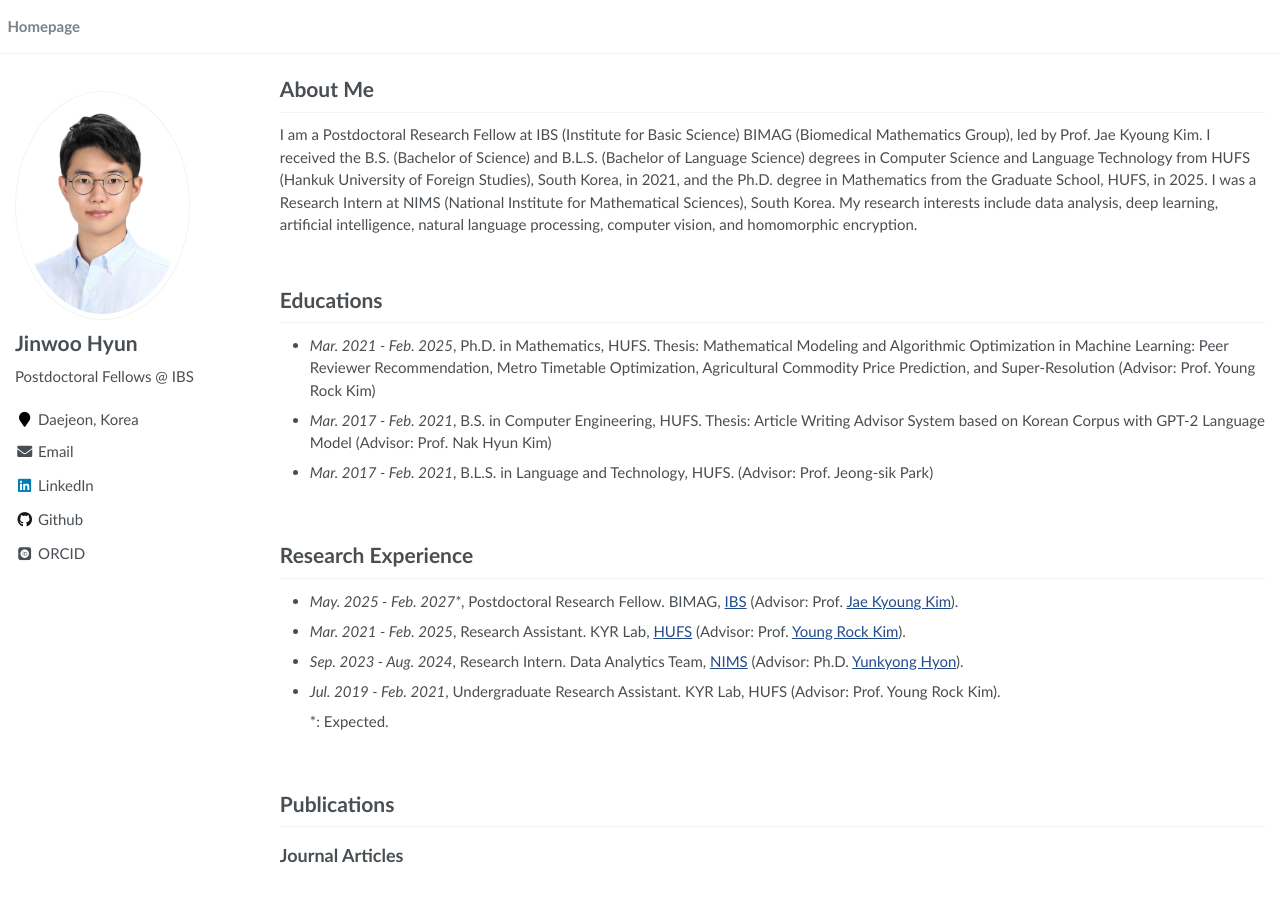
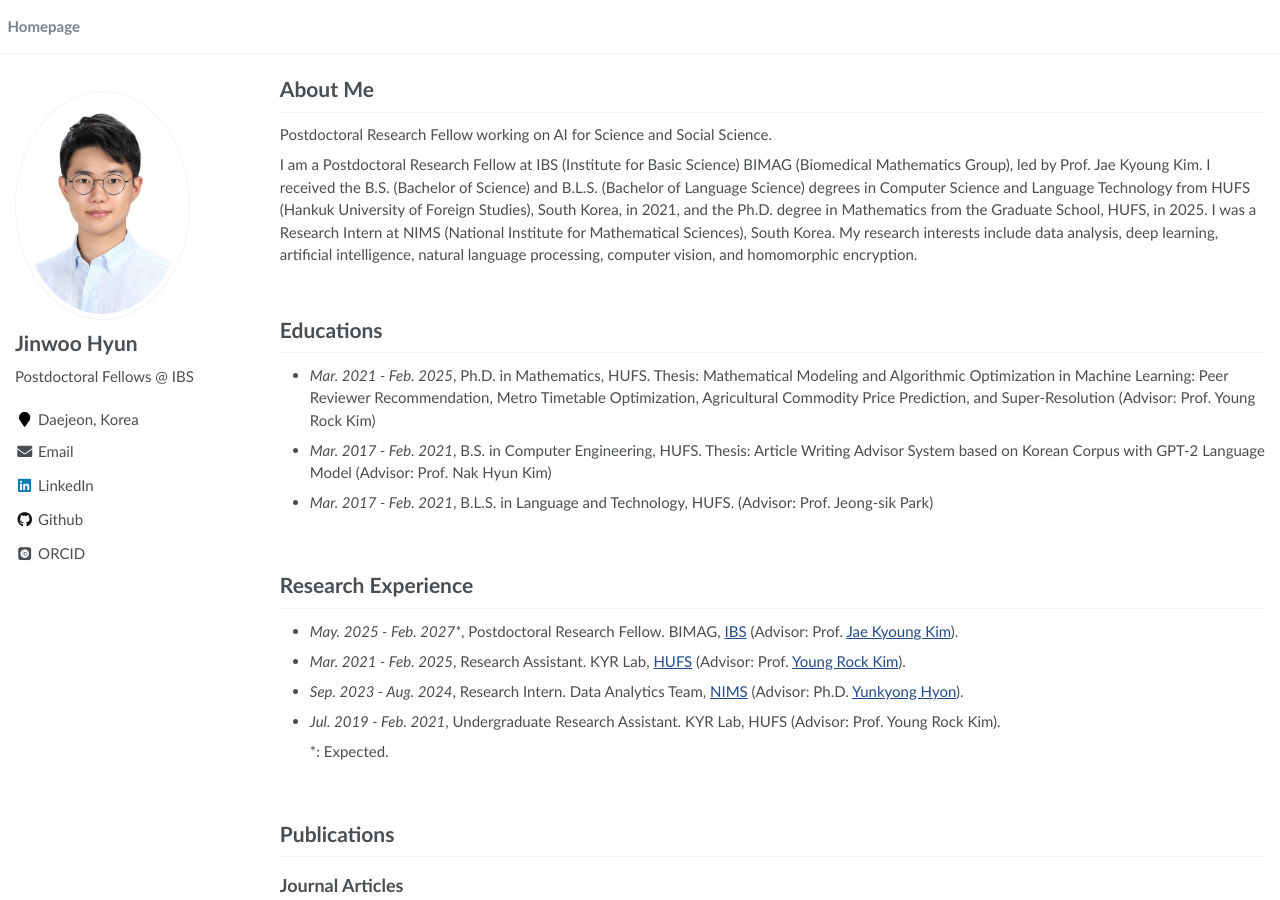
Before and after one commit to JW-George/JW-George.github.io, a Jekyll site: the page built from index.md, in a window 1280 px wide and 900 px high. Built offline with Jekyll 4.4.1, drawn with Linux system fonts in a browser that asks for light colours; some web fonts are replaced; part of the change alters nothing that is shown; some of the changed text lies outside the part shown.

Commit message:
Update index.md

```diff
--- a/index.md
+++ b/index.md
@@ -15,6 +15,8 @@ author_profile: true
 <span class='anchor' id='about-me'></span>
 
 # About Me
+
+Postdoctoral Research Fellow working on AI for Science and Social Science.
 
 I am a Postdoctoral Research Fellow at IBS (Institute for Basic Science) BIMAG (Biomedical Mathematics Group), led by Prof. Jae Kyoung Kim. I received the B.S. (Bachelor of Science) and B.L.S. (Bachelor of Language Science) degrees in Computer Science and Language Technology from HUFS (Hankuk University of Foreign Studies), South Korea, in 2021, and the Ph.D. degree in Mathematics from the Graduate School, HUFS, in 2025. I was a Research Intern at NIMS (National Institute for Mathematical Sciences), South Korea. My research interests include data analysis, deep learning, artificial intelligence, natural language processing, computer vision, and homomorphic encryption.
 
@@ -146,7 +148,7 @@ Workshop on Machine Learning and Compression, NeurIPS 2024 (Poster)
 </div>
 </div>
 
-## Submitted Papers
+## Manuscripts in Under Review
 
 - *2026*, Robust and Tuning-free Decomposition of Scientific Time Series via Implicit Neural Representations (submitted to Nature Communications).
 
@@ -167,6 +169,7 @@ Workshop on Machine Learning and Compression, NeurIPS 2024 (Poster)
 - *2026\**, Peer Reviewer Recommendation System for Biological Literature Representation (In preparation)
 
     &Dagger;: Co-first author. &dagger;: Corresponding author.
+
 <br>
 
 # Presentations
```
